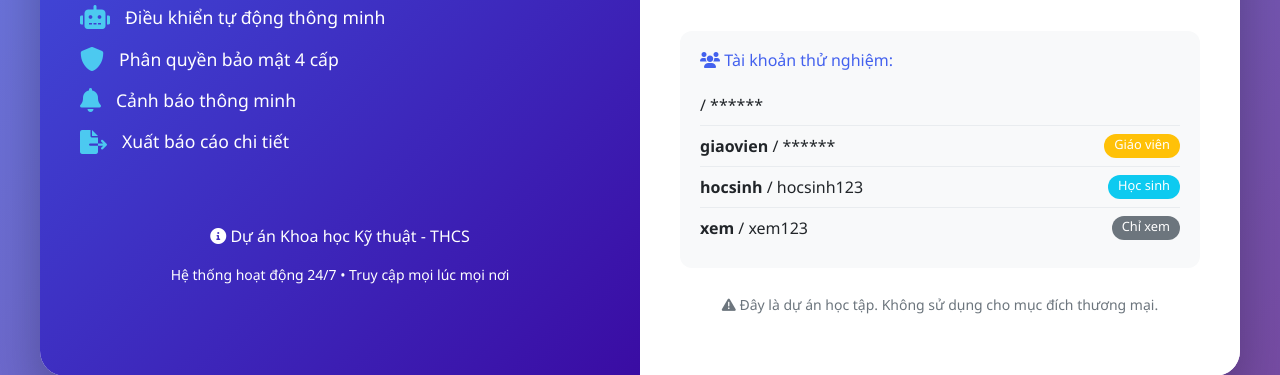
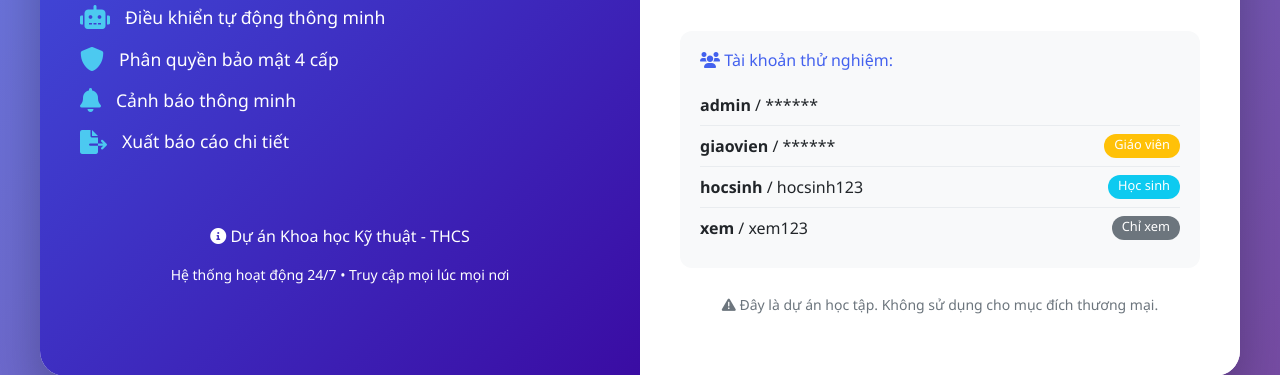
Before and after one commit to nguyenminhquan-80/classguard-web, a Flask app: page /login in a window 1280 px wide. Shown: the part 529-904 px from the top of the page. Run offline with Flask 3, Linux system fonts and the light colour scheme.

Commit message:
Update login.html

```diff
--- a/templates/login.html
+++ b/templates/login.html
@@ -287,7 +287,7 @@
             <div class="test-accounts">
                 <h6><i class="fas fa-users"></i> Tài khoản thử nghiệm:</h6>
                 <div class="account-item">
-                    <span><strong></strong> / ******</span>
+                    <span><strong>admin</strong> / ******</span>
                     <span class="badge bg-danger role-badge"></span>
                 </div>
                 <div class="account-item">
```
